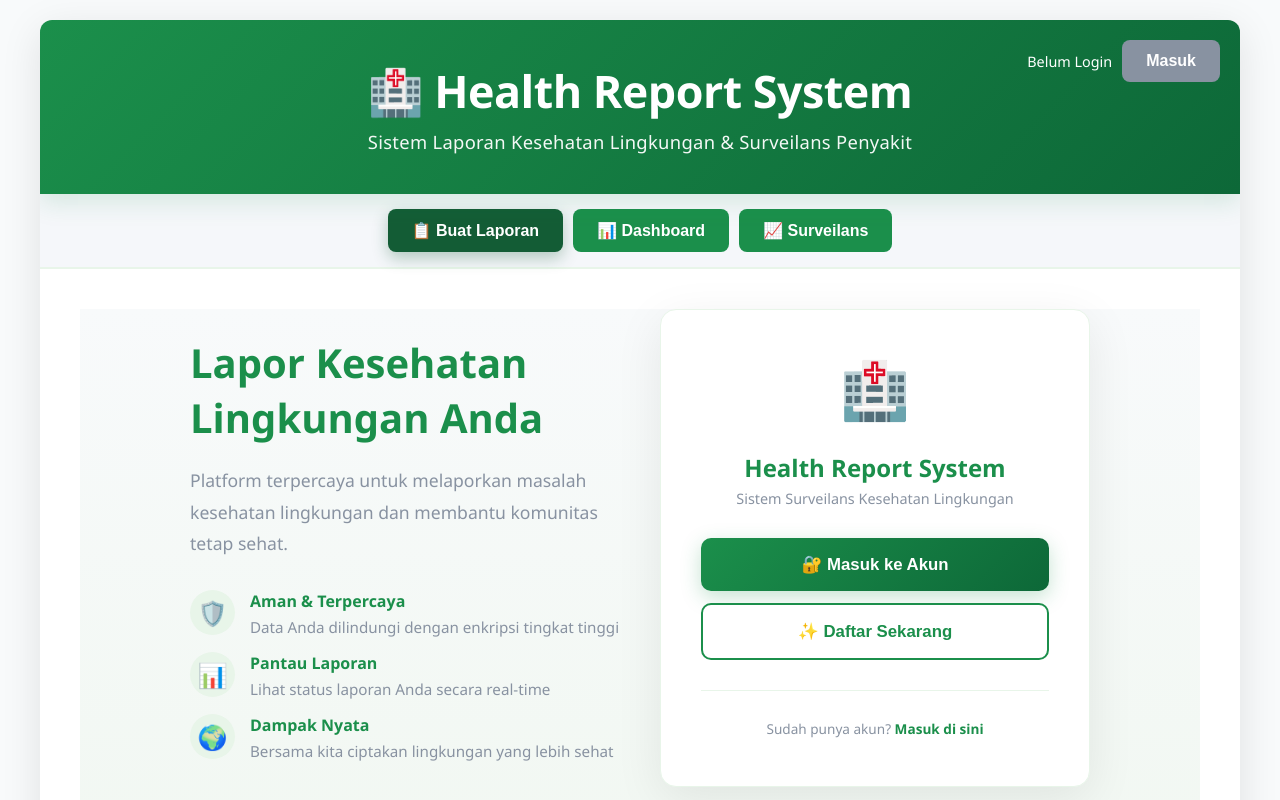
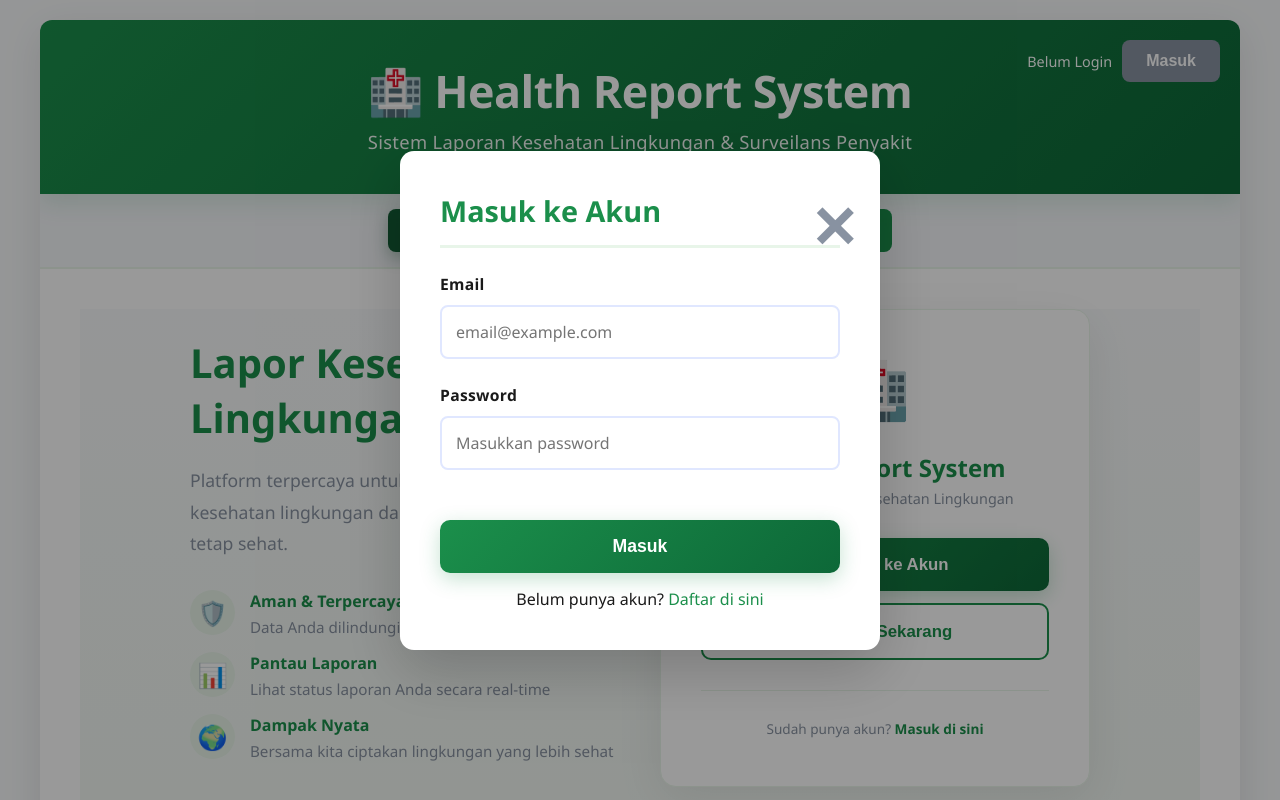
Before and after one commit to cubadakanda/health-report-system, a website: page public/index.html in a window 1280 px wide. Both pictures are taken after a click on the button "🔐 Masuk ke Akun". Shown: the top 800 px of the page. Drawn offline with Linux system fonts and the light colour scheme.

Commit message:
Fix: Make register and login buttons functional
- Fix openLoginTab() to open authModal
- Fix openRegisterTab() to open authModal
- Buttons now properly open the auth modal with correct tab displayed

```diff
--- a/public/index.html
+++ b/public/index.html
@@ -1005,12 +1005,14 @@
     }
 
     function openLoginTab() {
+      document.getElementById('authModal').classList.add('active');
       document.getElementById('loginTab').style.display = 'block';
       document.getElementById('registerTab').style.display = 'none';
       document.getElementById('modalTitle').innerHTML = 'Masuk ke Akun';
     }
 
     function openRegisterTab() {
+      document.getElementById('authModal').classList.add('active');
       document.getElementById('loginTab').style.display = 'none';
       document.getElementById('registerTab').style.display = 'block';
       document.getElementById('modalTitle').innerHTML = 'Buat Akun Baru';
```
